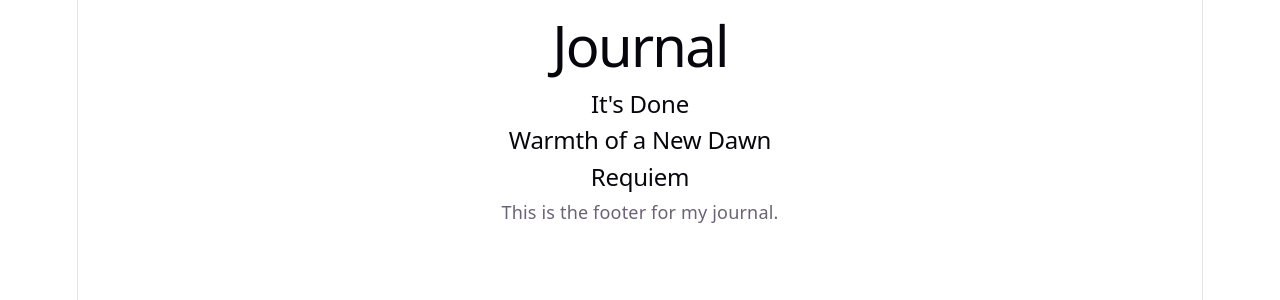
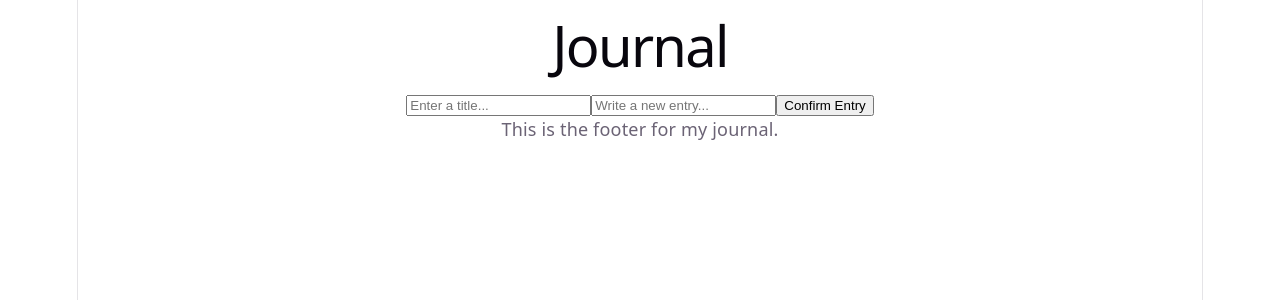
Before and after one commit to danielk0104/Mobile-Web-Assessment-PWA, a React (Vite) app: page / in a window 1280 px wide. Shown: the top 300 px of the page. Built offline with nearby package versions, Linux system fonts and the light colour scheme.

Commit message:
Functionality for adding journal entries

```diff
--- a/src/journal/Journal.jsx
+++ b/src/journal/Journal.jsx
@@ -1,26 +1,31 @@
+import { useState } from "react"
 import JournalEntry from "./JournalEntry"
+import JournalForm from "./JournalForm"
 
 function Journal() {
-    const journal = [
-    {title: "It's Done", time: 1775221200000, text: "It is done."},
-    {title: "Warmth of a New Dawn", time: 1772539200000, text: "I was put on a path which I had to see through."},
-    {title: "Requiem", time: 1772218800000, text: "I didn't know it yet, but my life was about to change."}
-  ]
+    //const journal = [
+    //{title: "It's Done", time: 1775221200000, text: "It is done."},
+    //{title: "Warmth of a New Dawn", time: 1772539200000, text: "I was put on a path which I had to see through."},
+    //{title: "Requiem", time: 1772218800000, text: "I didn't know it yet, but my life was about to change."}
+  //]
+  const [journal, setJournal] = useState([])
+
+  function addEntry(title, text) {
+    setJournal(
+      [...journal, {title: title, time: Date.now(), text: text}]
+    )
+  }
 
   const journalJSX = journal.map((item, index) => {
-    const date = new Date(item.time)
-    const dateString = date.toDateString()
-    const timeString = date.toLocaleTimeString()
-    const date_and_time = dateString + " " + timeString
-
     return (
-      <JournalEntry key={index} title={item.title} time={date_and_time} text={item.text} />
+      <JournalEntry key={index} title={item.title} time={item.time} text={item.text} />
     )
   })
 
   return (
     <div>
-        {journalJSX}
+      <JournalForm handleSubmit={addEntry} />
+      {journalJSX}
     </div>
   )
 }
--- a/src/journal/JournalEntry.jsx
+++ b/src/journal/JournalEntry.jsx
@@ -4,16 +4,26 @@ function JournalEntry(props) {
     const [isVisible, setVisible] = useState(false);
 
     function clickVisible() {
-        setVisible(!isVisible);
+        setVisible(!isVisible)
     }
 
     const entry = <p>{props.text}</p>
-    const timestamp = <p>({props.time})</p>
+
+    const date = new Date(props.time)
+    const formattedDate = date.toLocaleString("en-GB",
+        {
+            day: "numeric",
+            month: "long",
+            year: "numeric",
+            hour: "2-digit",
+            minute: "2-digit"
+        }
+    )
 
     return (
         <section>
             <h2 onClick={()=>clickVisible()}>{props.title}</h2>
-            {isVisible ? timestamp : null}
+            {isVisible ? formattedDate : null}
             { isVisible ? entry : null }
         </section>
     )
--- /dev/null
+++ b/src/journal/JournalForm.jsx
@@ -0,0 +1,44 @@
+import { useState } from "react"
+
+function JournalForm(props) {
+    const [title, setTitle] = useState("")
+    const [text, setText] = useState("")
+
+    function handleSubmit() {
+        const trimmedTitle = title.trim()
+        const trimmedText = text.trim()
+
+        if (!trimmedTitle, !trimmedText) return
+
+        props.handleSubmit(trimmedTitle, trimmedText)
+
+        setTitle("")
+        setText("")
+    }
+
+    return (
+        <div>
+            <input
+                type="text"
+                value={title}
+                maxLength="100"
+                onChange={(e) => setTitle(e.target.value)}
+                placeholder="Enter a title..."
+            />
+            <input
+                type="text"
+                value={text}
+                maxLength="500"
+                onChange={(e) => setText(e.target.value)}
+                placeholder="Write a new entry..."
+            />
+            <button
+                onClick={handleSubmit}
+            >
+                Confirm Entry
+            </button>
+        </div>
+    )
+}
+
+export default JournalForm
```
